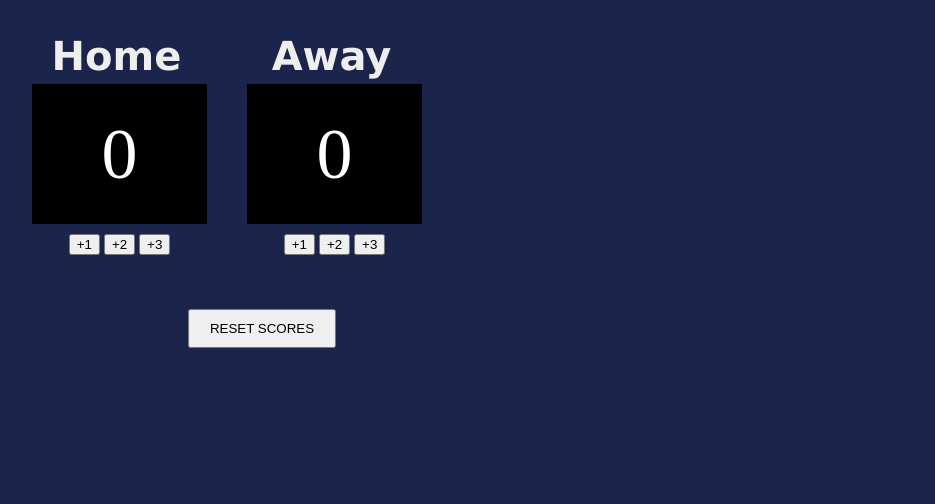
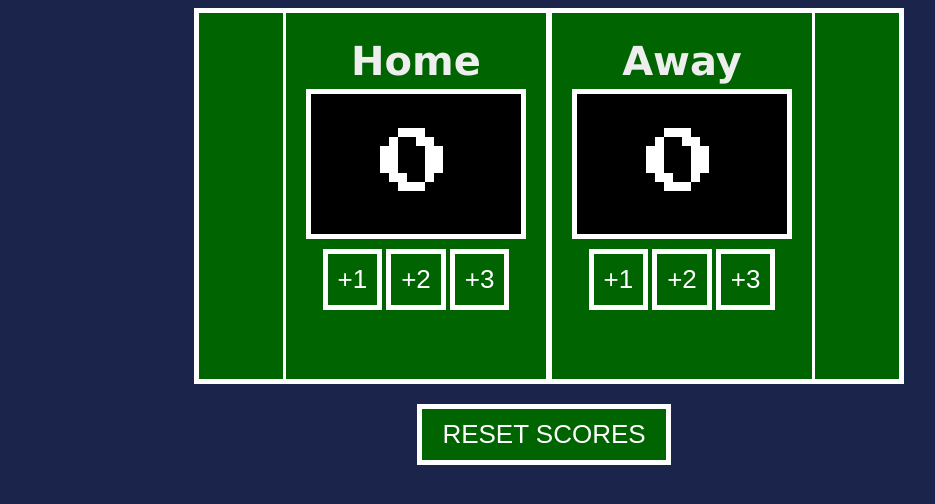
Before and after one commit to xlan11/scoreboard, a plain HTML site: page index.html in a window 1280 px wide. Both pictures are taken after a click on the button "RESET SCORES". Shown: the whole page, without its empty margins (96-1031 px from the left). Drawn offline with Linux system fonts and the light colour scheme.

Commit message:
update with winning team

```diff
--- a/index.css
+++ b/index.css
@@ -1,3 +1,5 @@
+@import url('https://fonts.googleapis.com/css2?family=Press+Start+2P&display=swap');
+
 html {
     background: #1B244A;
 }
@@ -5,13 +7,19 @@ html {
 .container {
     text-align:center;
     width:700px;
+    margin:auto;
+}
+
+.winning {
+    color:chartreuse !important;
+
 }
 
 .button-container-home , .button-container-away{
-    width: 155px;
-    height: 45px;
-    text-align:center;
+    width: 200px;
+    height: 100px;
     padding:10px;
+    margin: auto;
 }
 
 #reset-container {
@@ -23,13 +31,30 @@ html {
     padding: 10px 20px;
     margin: auto;
     text-align:center;
+    margin-top:20px;
+}
+
+button {
+    border: 5px solid white;
+    background-color:darkgreen;
+    padding:10px;
+    text-align:center;
+    color:white;
+    font-size:26px;
+    cursor:pointer;
+}
+
+button:hover {
+    background-color:darkseagreen;
 }
 
 .home-team, .away-team {
     padding:20px;
+    border-left: 3px white solid;
+    border-right: 3px white solid;
 }
 #score-box-home{
-    width: 155px;
+
     height: 120px;
     background-color:black;
     padding:10px;
@@ -39,10 +64,12 @@ html {
     display:flex;
     justify-content: center;
     align-items: center;
+    font-family: 'Press Start 2P', cursive;
+    border: 5px solid white;
 }
 
 #score-box-away{
-    width: 155px;
+
     height: 120px;
     background-color:black;
     padding:10px;
@@ -52,9 +79,11 @@ html {
     display:flex;
     justify-content: center;
     align-items: center;
+    font-family: 'Press Start 2P', cursive;
+    border: 5px solid white;
 }
 
-.team-name-home, .team-name-away {
+#team-name-home {
     width: 149px;
     height: 36px;
     font-family: 'Verdana';
@@ -62,13 +91,30 @@ html {
     font-weight: 700;
     font-size: 40px;
     line-height: 36px;
-    text-align: center;
     color: #EEEEEE;
     padding:10px;
+    margin:auto;
+}
+
+#team-name-away {
+    width: 149px;
+    height: 36px;
+    font-family: 'Verdana';
+    font-style: normal;
+    font-weight: 700;
+    font-size: 40px;
+    line-height: 36px;
+    color: #EEEEEE;
+    padding:10px;
+    margin:auto;
 }
 
 .scoreboard {
     display:flex;
+    justify-content: center;
     margin:0 auto;
-    width:500px;
+    width:700px;
+    background-color:darkgreen;
+    border: 5px solid white;
+
 }
--- a/index.html
+++ b/index.html
@@ -11,7 +11,7 @@
     <div class="container">
         <div class="scoreboard">
             <div class="home-team">
-                <div class="team-name-home">Home</div>
+                <div id="team-name-home">Home</div>
                 <div id="score-box-home">0</div>
                 <div class="button-container-home">
                     <button id="home-1">+1</button>
@@ -20,7 +20,7 @@
                 </div>
             </div>
             <div class="away-team">
-                <div class="team-name-away">Away</div>
+                <div id="team-name-away">Away</div>
                 <div id= "score-box-away">0</div>
                 <div class="button-container-away">
                     <button id="away-1">+1</button>
--- a/index.js
+++ b/index.js
@@ -10,21 +10,39 @@ const homeScoreCount1 = document.getElementById("home-1");
 const homeScoreCount2 = document.getElementById("home-2");
 const homeScoreCount3 = document.getElementById("home-3");
 
-homeScoreCount1.addEventListener("click", homePlusOne);
-homeScoreCount2.addEventListener("click", homePlusTwo);
-homeScoreCount3.addEventListener("click", homePlusThree);
+homeScoreCount1.addEventListener("click", homePlusOne, checkWinning());
+homeScoreCount2.addEventListener("click", homePlusTwo, checkWinning());
+homeScoreCount3.addEventListener("click", homePlusThree, checkWinning());
 
 const awayScoreCount1 = document.getElementById("away-1")
 const awayScoreCount2 = document.getElementById("away-2")
 const awayScoreCount3 = document.getElementById("away-3")
 
-awayScoreCount1.addEventListener("click", awayPlusOne);
-awayScoreCount2.addEventListener("click", awayPlusTwo);
-awayScoreCount3.addEventListener("click", awayPlusThree);
+awayScoreCount1.addEventListener("click", awayPlusOne, checkWinning());
+awayScoreCount2.addEventListener("click", awayPlusTwo, checkWinning());
+awayScoreCount3.addEventListener("click", awayPlusThree, checkWinning());
+
+let homeName = document.getElementById("team-name-home")
+let awayName = document.getElementById("team-name-away")
+
+function checkWinning() {
+    if (homeCount > awayCount) {
+        homeName.classList.add("winning")
+        awayName.classList.remove("winning")
+    }
+    else if (homeCount < awayCount) {
+        awayName.classList.add("winning")
+        homeName.classList.remove("winning")
+    }
+}
+
+checkWinning();
+console.log(checkWinning)
 
 function homePlusOne() {
     homeCount = homeCount + 1
     homeScoreboard.innerText = homeCount
+    checkWinning();
 }
 
 function homePlusTwo() {
@@ -55,4 +73,6 @@ function resetScore() {
     homeScoreboard.innerText = homeCount;
     awayCount = 0;
     awayScoreboard.innerText = awayCount;
+    homeName.classList.remove("winning")
+    awayName.classList.remove("winning")
 }
```
